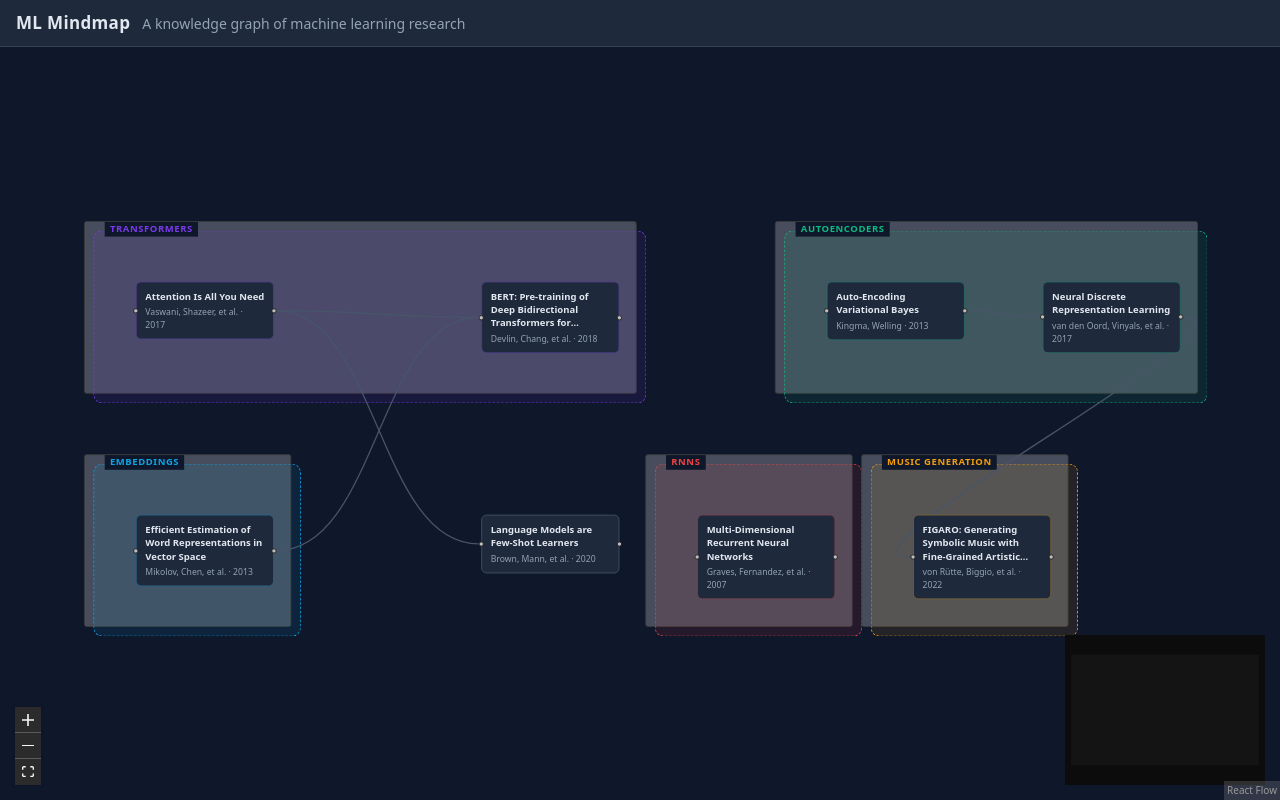
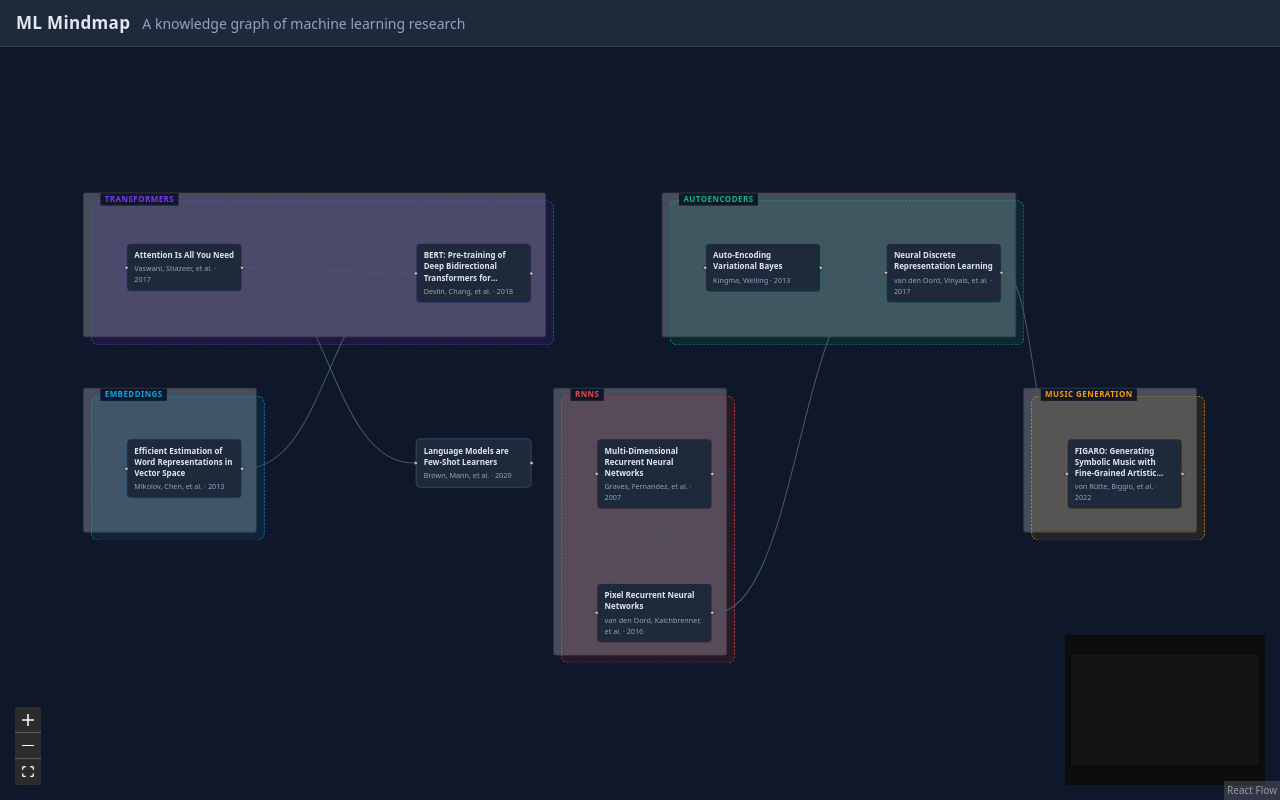
Before and after one commit to rpw1134/ml-mindmap, a React (Vite) app: page / in a window 1280 px wide. Built offline with nearby package versions, Linux system fonts and the light colour scheme.

Commit message:
pixelRNNs

```diff
--- a/src/data/mindmap.ts
+++ b/src/data/mindmap.ts
@@ -86,6 +86,18 @@ const data: MindmapData = {
       position: { x: 850, y: 420 },
     },
     {
+      id: 'pixel-rnn',
+      arxivId: '1601.06759',
+      title: 'Pixel Recurrent Neural Networks',
+      authors: ['van den Oord', 'Kalchbrenner', 'Kavukcuoglu'],
+      abstract:
+        'We model the discrete joint distribution of image pixels using a deep neural network that sequentially predicts each pixel along both spatial dimensions. The approach captures all dependencies between pixels while introducing fast two-dimensional recurrent layers with residual connections. The model achieves state-of-the-art log-likelihood on natural image benchmarks.',
+      year: 2016,
+      tags: ['rnn', 'generative', 'image-generation', 'autoregressive'],
+      parentGroup: 'g-rnns',
+      position: { x: 850, y: 620 },
+    },
+    {
       id: 'figaro',
       arxivId: '2201.10936',
       title: 'FIGARO: Generating Symbolic Music with Fine-Grained Artistic Control',
@@ -95,7 +107,7 @@ const data: MindmapData = {
       year: 2022,
       tags: ['music-generation', 'symbolic-music', 'transformer', 'controllable-generation'],
       parentGroup: 'g-music-generation',
-      position: { x: 1100, y: 420 },
+      position: { x: 1500, y: 420 },
     },
   ],
   edges: [
@@ -125,6 +137,16 @@ const data: MindmapData = {
       source: 'vq-vae',
       target: 'figaro',
     },
+    {
+      id: 'e-mdrnn-pixelrnn',
+      source: 'mdrnn',
+      target: 'pixel-rnn',
+    },
+    {
+      id: 'e-pixelrnn-vqvae',
+      source: 'pixel-rnn',
+      target: 'vq-vae',
+    },
   ],
   groups: [
     {
@@ -153,14 +175,14 @@ const data: MindmapData = {
       label: 'RNNs',
       color: '#ef4444',
       position: { x: 790, y: 350 },
-      size: { width: 240, height: 200 }, // right edge 1030 clears MDRNN (850 + 160 + 20 padding)
+      size: { width: 240, height: 370 }, // right edge 1030 clears papers (850 + 160 + 20); bottom 720 clears PixelRNN (620 + 80 + 20)
     },
     {
       id: 'g-music-generation',
       label: 'Music Generation',
       color: '#f59e0b',
-      position: { x: 1040, y: 350 },
-      size: { width: 240, height: 200 }, // right edge 1280 clears FIGARO (1100 + 160 + 20 padding)
+      position: { x: 1440, y: 350 },
+      size: { width: 240, height: 200 }, // right edge 1680 clears FIGARO (1500 + 160 + 20 padding)
     },
   ],
 };
```
